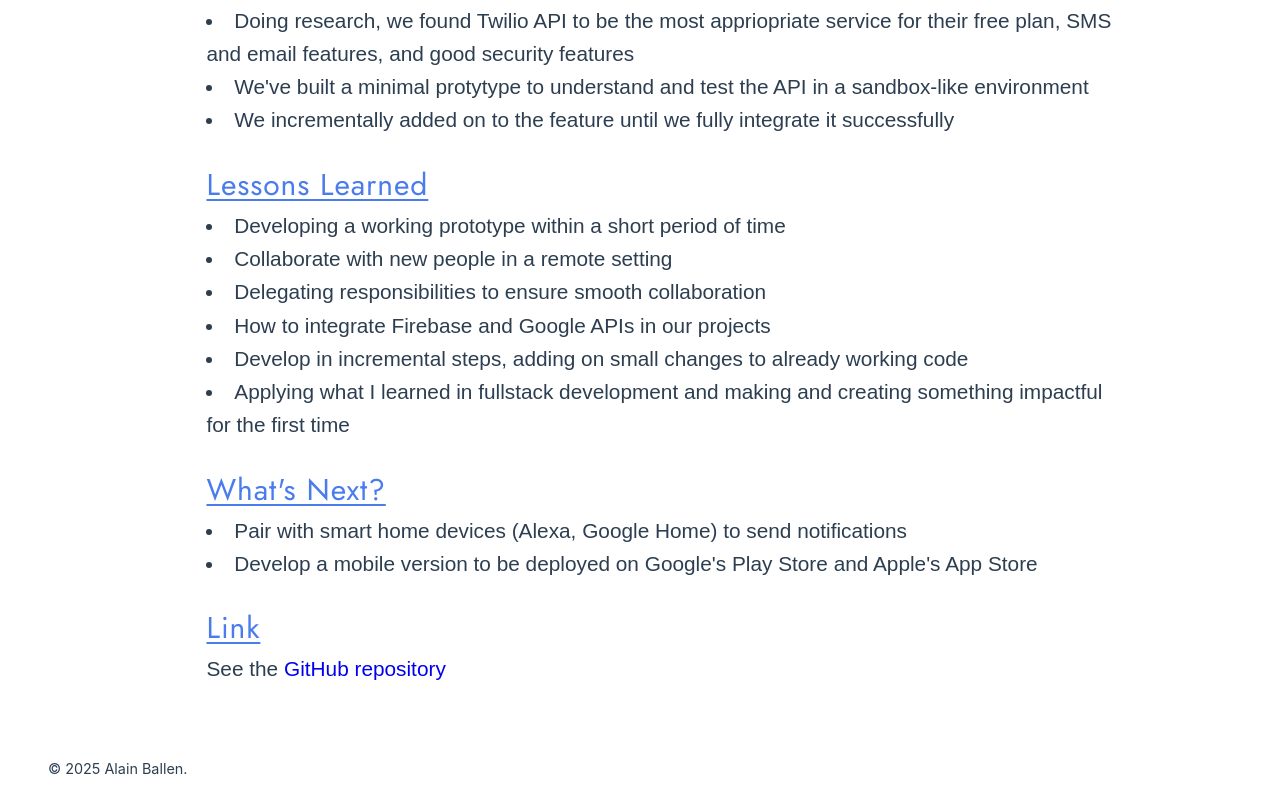
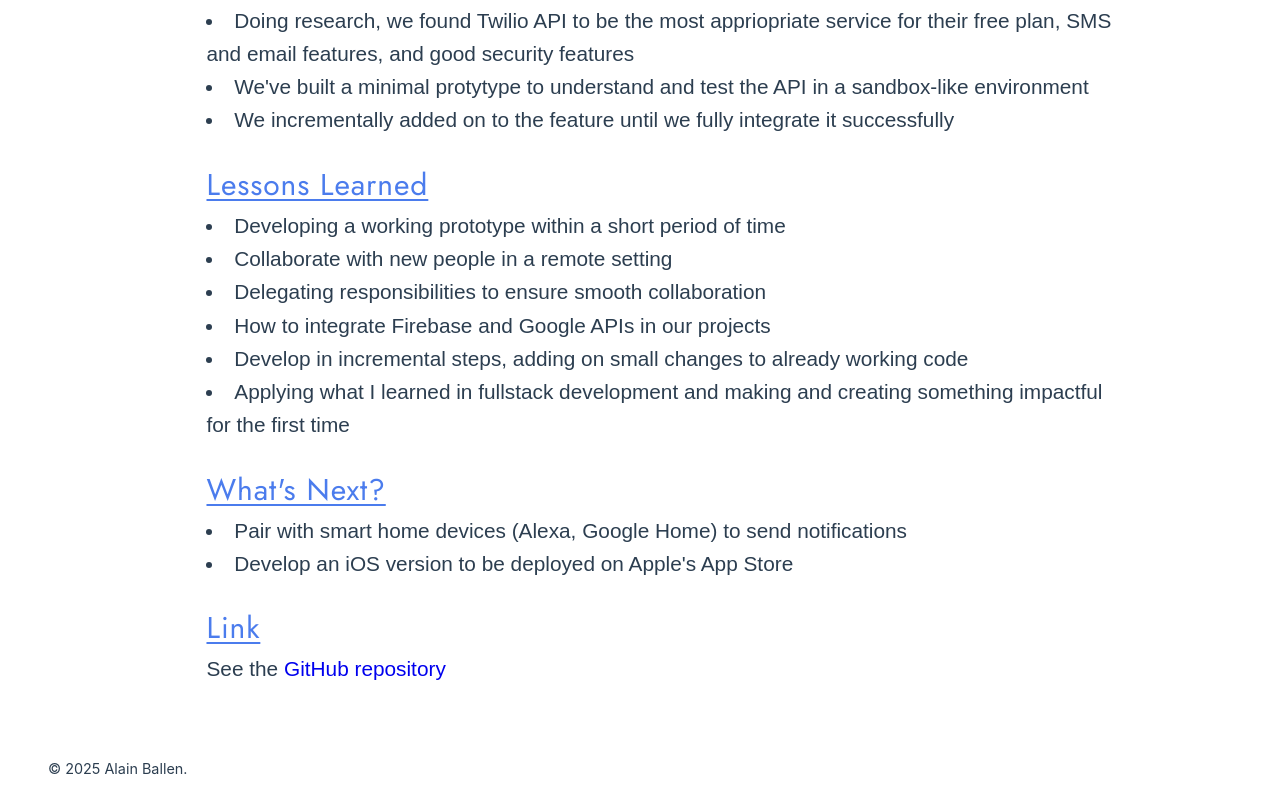
Before and after one commit to BallenAlain/Portfolio, a Vue app: page /pillminder in a window 1280 px wide. Shown: the part 1160-1956 px from the top of the page. Built offline with nearby package versions, Linux system fonts and the light colour scheme.

Commit message:
pillminder

```diff
--- a/src/views/Projects/PillminderView.vue
+++ b/src/views/Projects/PillminderView.vue
@@ -22,7 +22,7 @@ const data = [
   },
   {
     "header":"What's Next?",
-    "body" : '<li>Pair with smart home devices (Alexa, Google Home) to send notifications</li><li>Develop a mobile version to be deployed on Google\'s Play Store and Apple\'s App Store'
+    "body" : '<li>Pair with smart home devices (Alexa, Google Home) to send notifications</li><li>Develop an iOS version to be deployed on Apple\'s App Store'
   },
   {
     "header":"Link",
```
